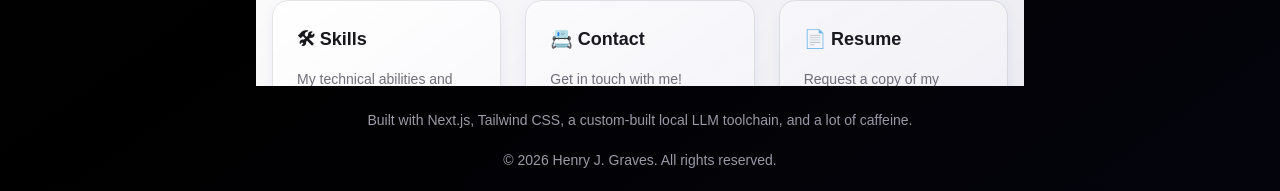
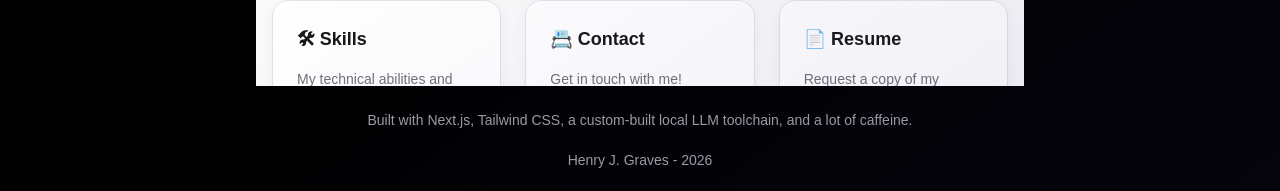
Before and after one commit to akedah-vex/hgraves, a Next.js app: page /about in a window 1280 px wide. Shown: the part 714-905 px from the top of the page. Built offline with nearby package versions, Linux system fonts and the light colour scheme.

Commit message:
update footer

```diff
--- a/app/components/footer.tsx
+++ b/app/components/footer.tsx
@@ -6,7 +6,7 @@ export default function Footer() {
   return (
     <footer className="text-center text-sm text-zinc-400 py-6">
       Built with Next.js, Tailwind CSS, a custom-built local LLM toolchain, and a lot of caffeine. <br /><br />
-      &copy; {CURRENT_YEAR} Henry J. Graves. All rights reserved.
+      Henry J. Graves - {CURRENT_YEAR}
     </footer>
   );
 }
```
